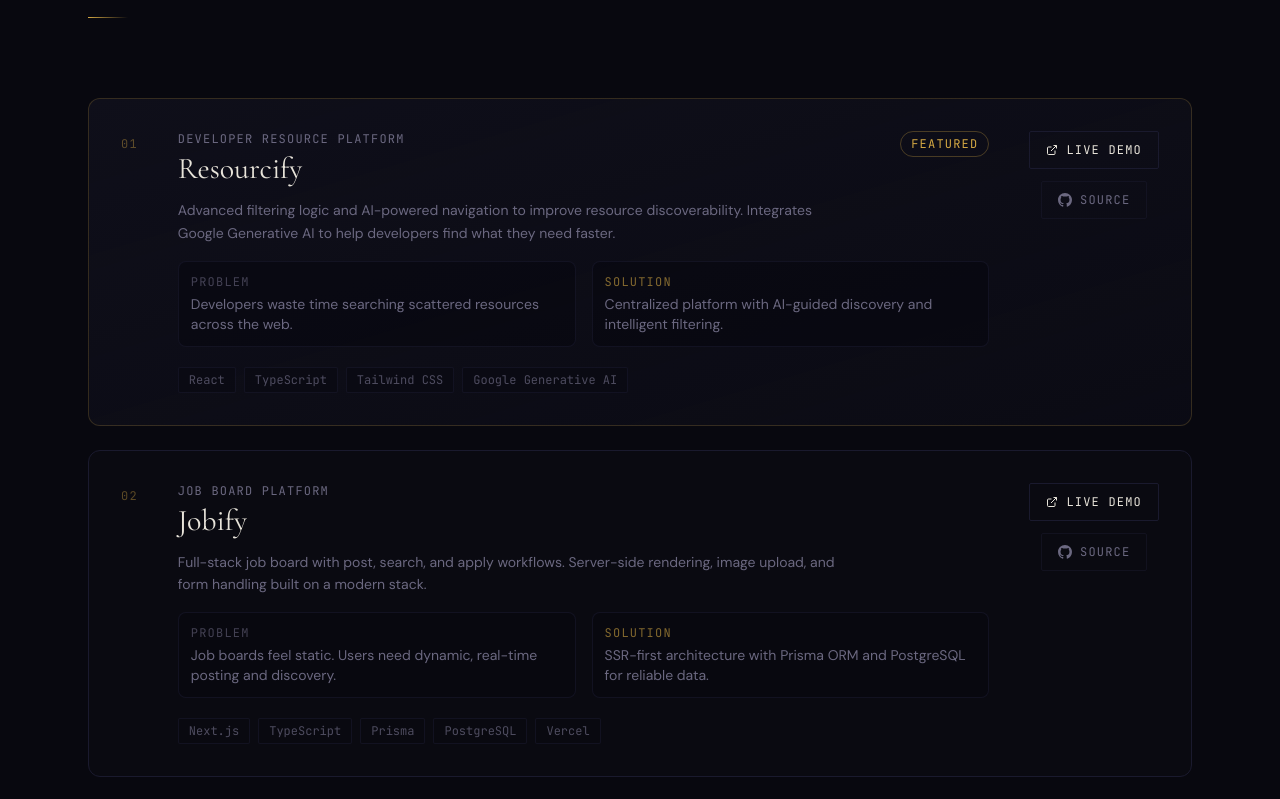
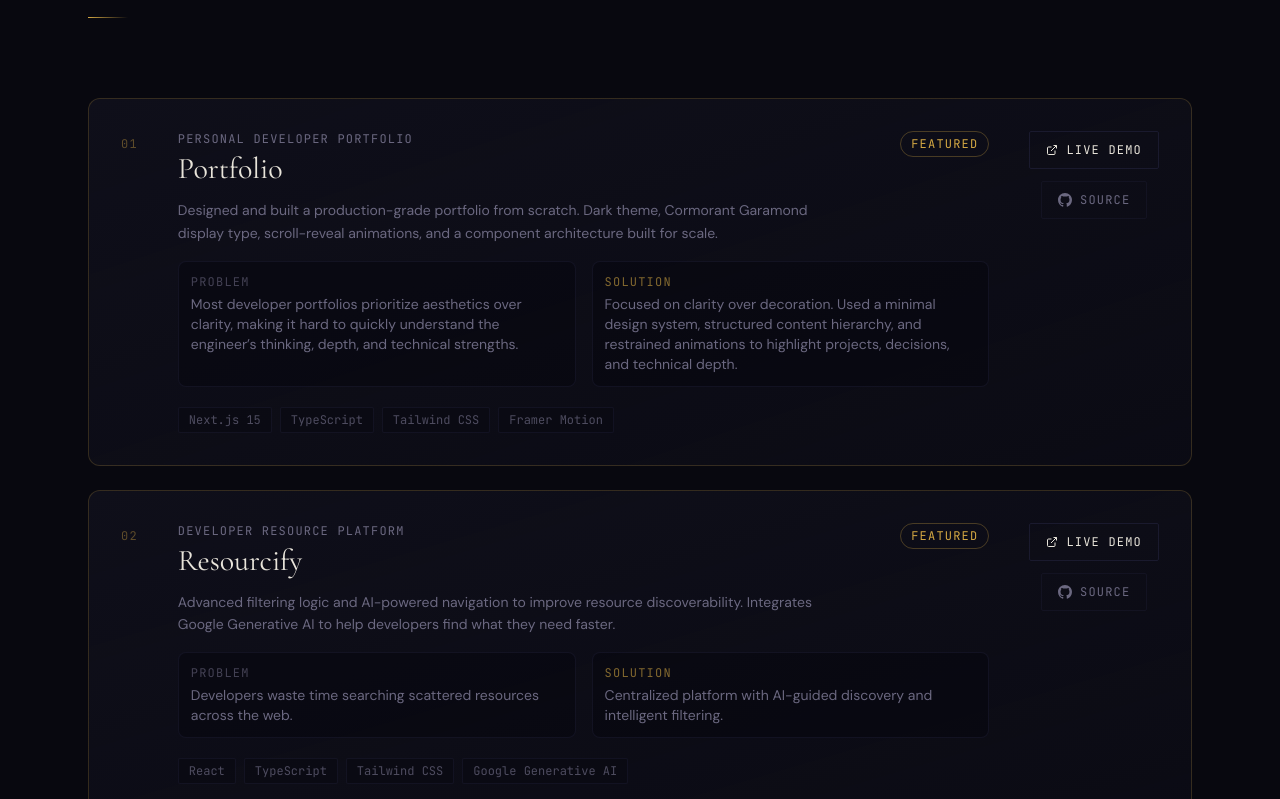
Before and after one commit to Izunnaya/Porfolio, a Next.js app: page / in a window 1280 px wide. Shown: the part 1741-2540 px from the top of the page. Built offline with nearby package versions, Linux system fonts and the light colour scheme.

Commit message:
project-portfolio-addition

```diff
--- a/components/Projects.tsx
+++ b/components/Projects.tsx
@@ -6,6 +6,21 @@
 const projects = [
   {
     number: "01",
+    title: "Portfolio",
+    subtitle: "Personal Developer Portfolio",
+    description:
+      "Designed and built a production-grade portfolio from scratch. Dark theme, Cormorant Garamond display type, scroll-reveal animations, and a component architecture built for scale.",
+    problem:
+      "Most developer portfolios prioritize aesthetics over clarity, making it hard to quickly understand the engineer’s thinking, depth, and technical strengths.",
+    solution:
+      "Focused on clarity over decoration. Used a minimal design system, structured content hierarchy, and restrained animations to highlight projects, decisions, and technical depth.",
+    tech: ["Next.js 15", "TypeScript", "Tailwind CSS", "Framer Motion"],
+    demo: "https://ugorji-michael-portfolio.vercel.app/",
+    github: "https://github.com/Izunnaya/Porfolio",
+    highlight: true,
+  },
+  {
+    number: "02",
     title: "Resourcify",
     subtitle: "Developer Resource Platform",
     description:
@@ -20,7 +35,7 @@
     highlight: true,
   },
   {
-    number: "02",
+    number: "03",
     title: "Jobify",
     subtitle: "Job Board Platform",
     description:
@@ -35,7 +50,7 @@
     highlight: false,
   },
   {
-    number: "03",
+    number: "04",
     title: "Foody",
     subtitle: "Food Ordering Application",
     description:
@@ -58,7 +73,7 @@
     highlight: false,
   },
   {
-    number: "04",
+    number: "05",
     title: "StrayShot",
     subtitle: "AAA Shooter Game WebApp",
     description:
@@ -73,7 +88,7 @@
     highlight: false,
   },
   {
-    number: "05",
+    number: "06",
     title: "MetChain",
     subtitle: "Blockchain Platform",
     description:
@@ -87,7 +102,7 @@
     highlight: false,
   },
   {
-    number: "06",
+    number: "07",
     title: "FitnessPlus",
     subtitle: "Fitness & Wellness Platform",
     description:
```
Also changed, not shown: 1 other file (tests, documents, lock files or other folders).
